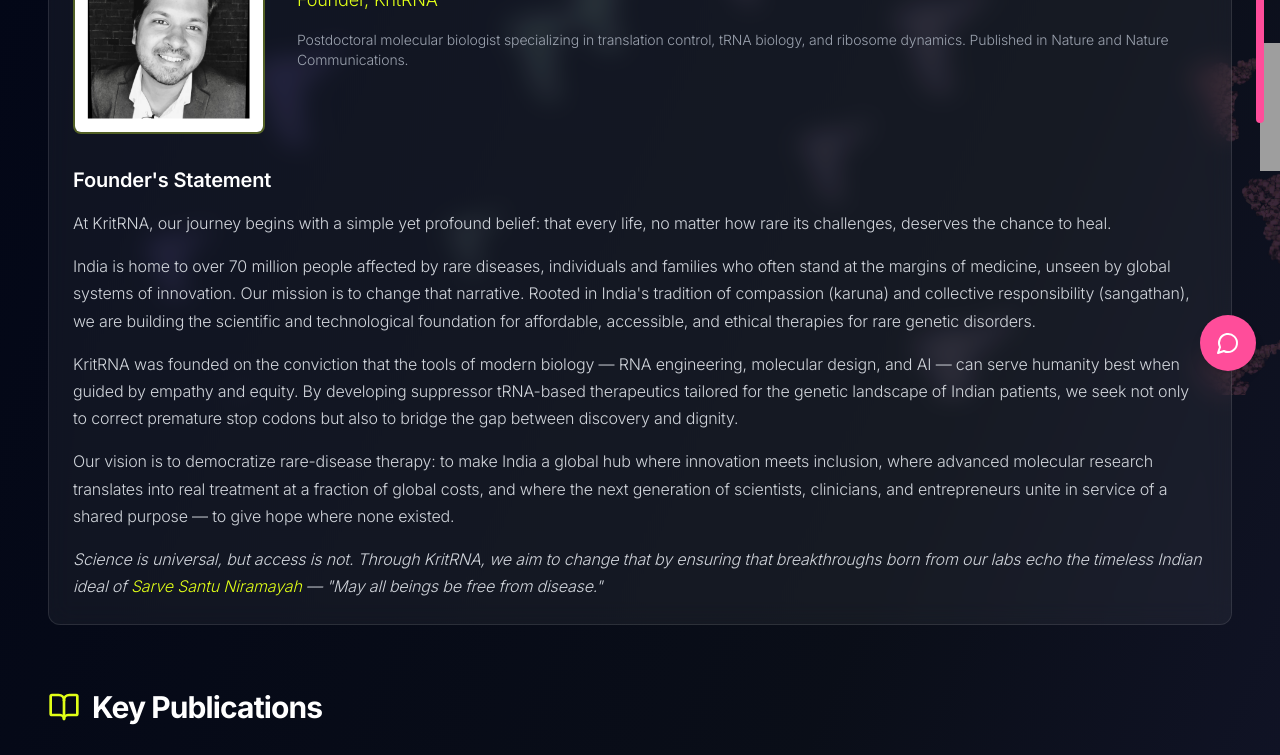
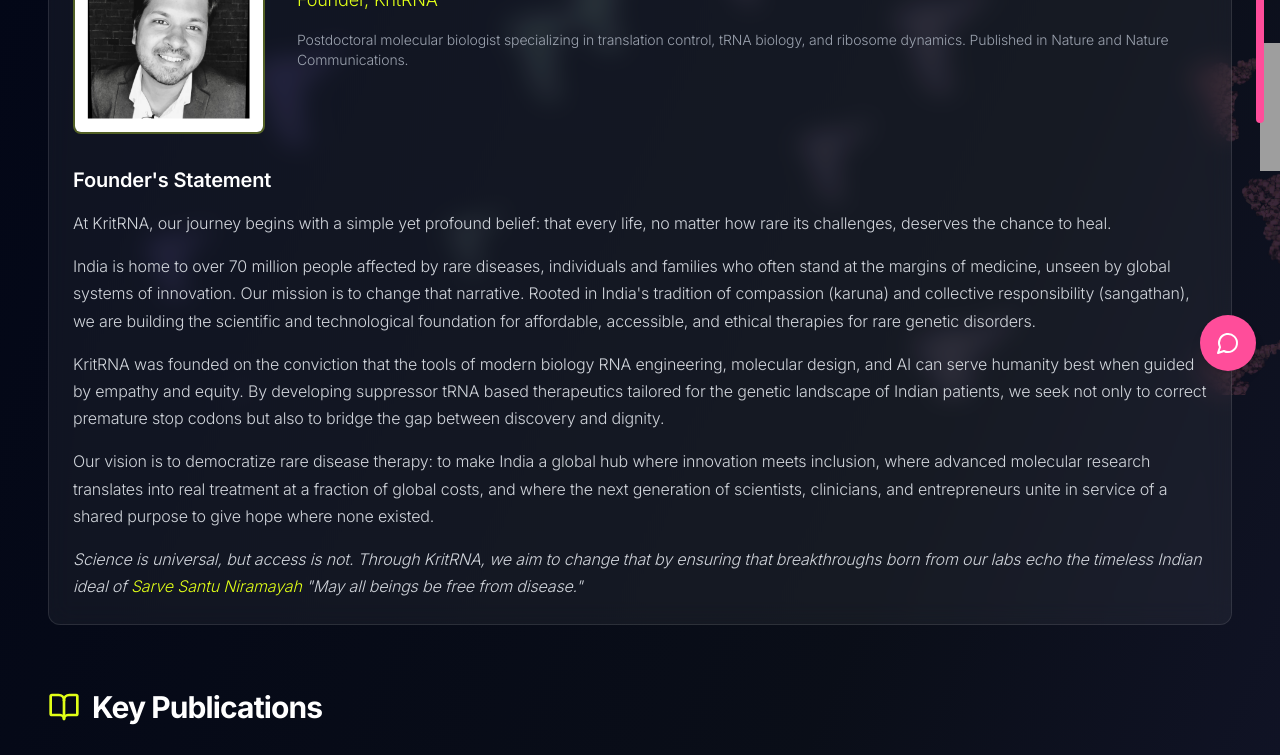
Before and after one commit to transloka786/KritRNA-production-website, a Next.js app: page /founder in a window 1280 px wide. Shown: the part 405-1160 px from the top of the page. Built offline with nearby package versions, Linux system fonts and the light colour scheme; grey boxes are pictures that could not be loaded.

Commit message:
Fix formatting and punctuation in founder page

```diff
--- a/app/founder/page.tsx
+++ b/app/founder/page.tsx
@@ -112,15 +112,15 @@
               </p>
 
               <p>
-                KritRNA was founded on the conviction that the tools of modern biology — RNA engineering, molecular design, and AI — can serve humanity best when guided by empathy and equity. By developing suppressor tRNA-based therapeutics tailored for the genetic landscape of Indian patients, we seek not only to correct premature stop codons but also to bridge the gap between discovery and dignity.
+                KritRNA was founded on the conviction that the tools of modern biology  RNA engineering, molecular design, and AI  can serve humanity best when guided by empathy and equity. By developing suppressor tRNA based therapeutics tailored for the genetic landscape of Indian patients, we seek not only to correct premature stop codons but also to bridge the gap between discovery and dignity.
               </p>
 
               <p>
-                Our vision is to democratize rare-disease therapy: to make India a global hub where innovation meets inclusion, where advanced molecular research translates into real treatment at a fraction of global costs, and where the next generation of scientists, clinicians, and entrepreneurs unite in service of a shared purpose — to give hope where none existed.
+                Our vision is to democratize rare disease therapy: to make India a global hub where innovation meets inclusion, where advanced molecular research translates into real treatment at a fraction of global costs, and where the next generation of scientists, clinicians, and entrepreneurs unite in service of a shared purpose to give hope where none existed.
               </p>
 
               <p className="italic">
-                Science is universal, but access is not. Through KritRNA, we aim to change that by ensuring that breakthroughs born from our labs echo the timeless Indian ideal of <span className="text-[#E1FF17]">Sarve Santu Niramayah</span> — "May all beings be free from disease."
+                Science is universal, but access is not. Through KritRNA, we aim to change that by ensuring that breakthroughs born from our labs echo the timeless Indian ideal of <span className="text-[#E1FF17]">Sarve Santu Niramayah</span>  "May all beings be free from disease."
               </p>
             </div>
           </GlassCard>
```
